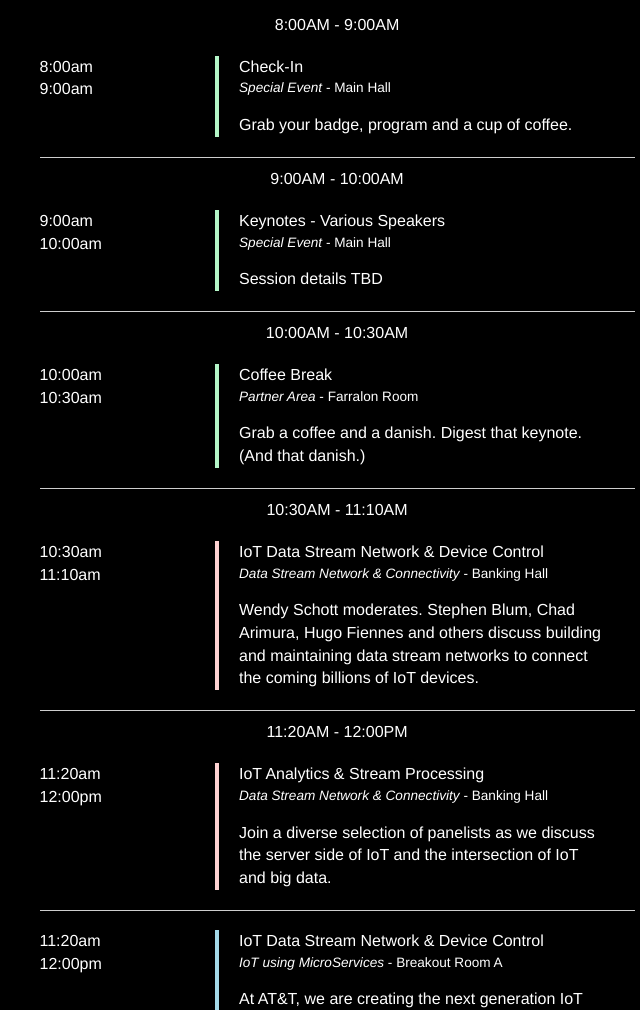
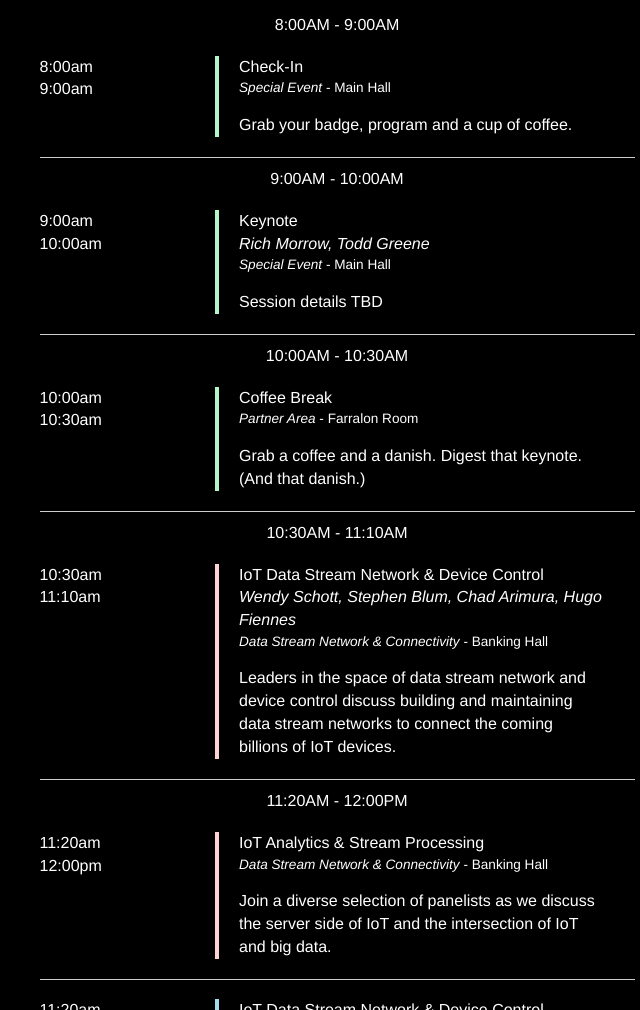
Before and after one commit to pubnub/iotstream, a website: page schedule.html in a window 1280 px wide. Shown: the part 1405-2415 px from the top of the page, without its empty margins (303-943 px from the left). Drawn offline with nearby package versions, Linux system fonts and the light colour scheme; a script that the page names is missing.

Commit message:
Updating speakers on schedule page

```diff
--- a/schedule.html
+++ b/schedule.html
@@ -162,7 +162,7 @@ Walk out of this workshop with your own IoT application, and a Raspberry Pi 2! J
             </div>
 
             <div class="sessionInfo colorDivider colorDivider-event titleTypeLocation">
-              <div class="sessionTitle">Keynotes - Various Speakers</div>
+              <div class="sessionTitle">Keynote <span class="sessionSpeaker">Rich Morrow, Todd Greene</span></div>
               <div class="typeLocation"><span class="type">Special Event</span> - <span class="location">Main Hall</span></div>
               <div class="moreSessionInfo">
                 Session details TBD
@@ -208,10 +208,10 @@ Walk out of this workshop with your own IoT application, and a Raspberry Pi 2! J
             </div>
 
             <div class="sessionInfo colorDivider colorDivider-track1 titleTypeLocation">
-              <div class="sessionTitle">IoT Data Stream Network & Device Control</div>
+              <div class="sessionTitle">IoT Data Stream Network & Device Control <span class="sessionSpeaker">Wendy Schott, Stephen Blum, Chad Arimura, Hugo Fiennes</span></div>
               <div class="typeLocation"><span class="type">Data Stream Network &amp; Connectivity</span> - <span class="location">Banking Hall</span></div>
               <div class="moreSessionInfo">
-                Wendy Schott moderates. Stephen Blum, Chad Arimura, Hugo Fiennes and others discuss building and maintaining data stream networks to connect the coming billions of IoT devices.
+                Leaders in the space of data stream network and device control discuss building and maintaining data stream networks to connect the coming billions of IoT devices.
               </div>
             </div>
             <div class="divider"></div>
```
